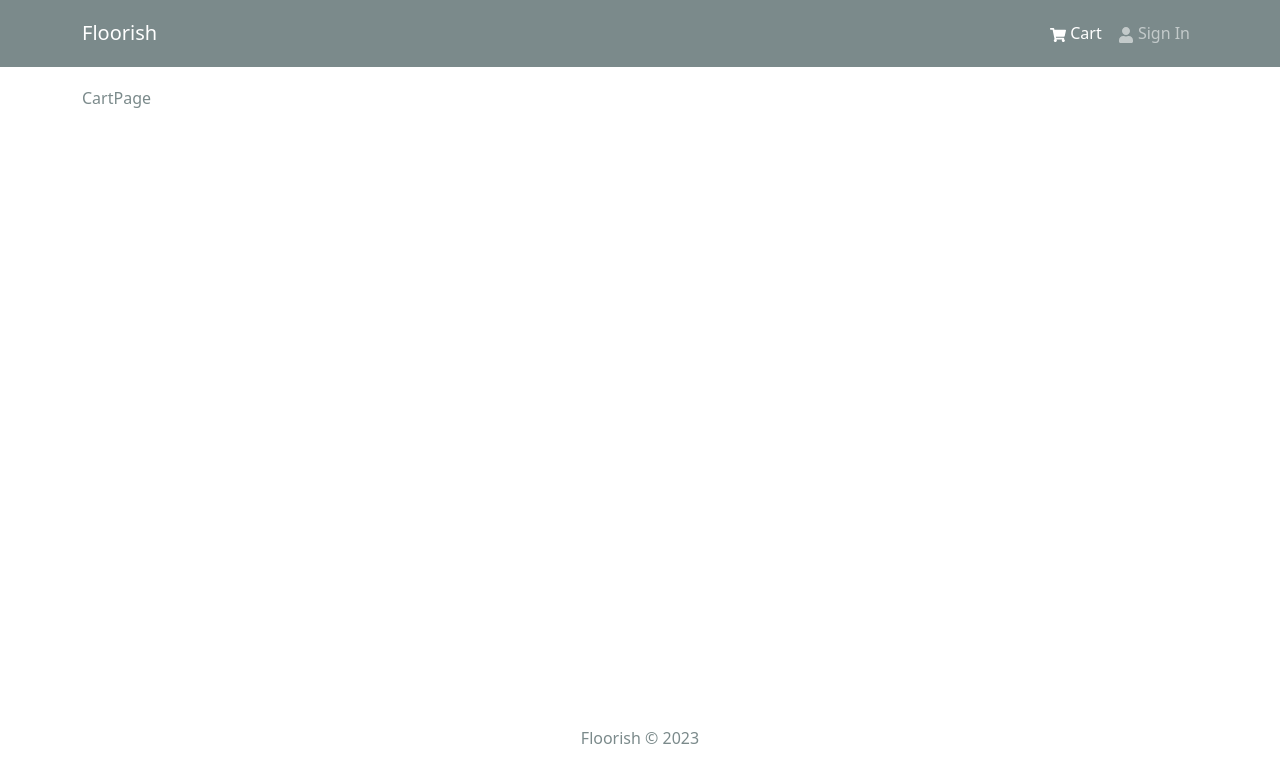
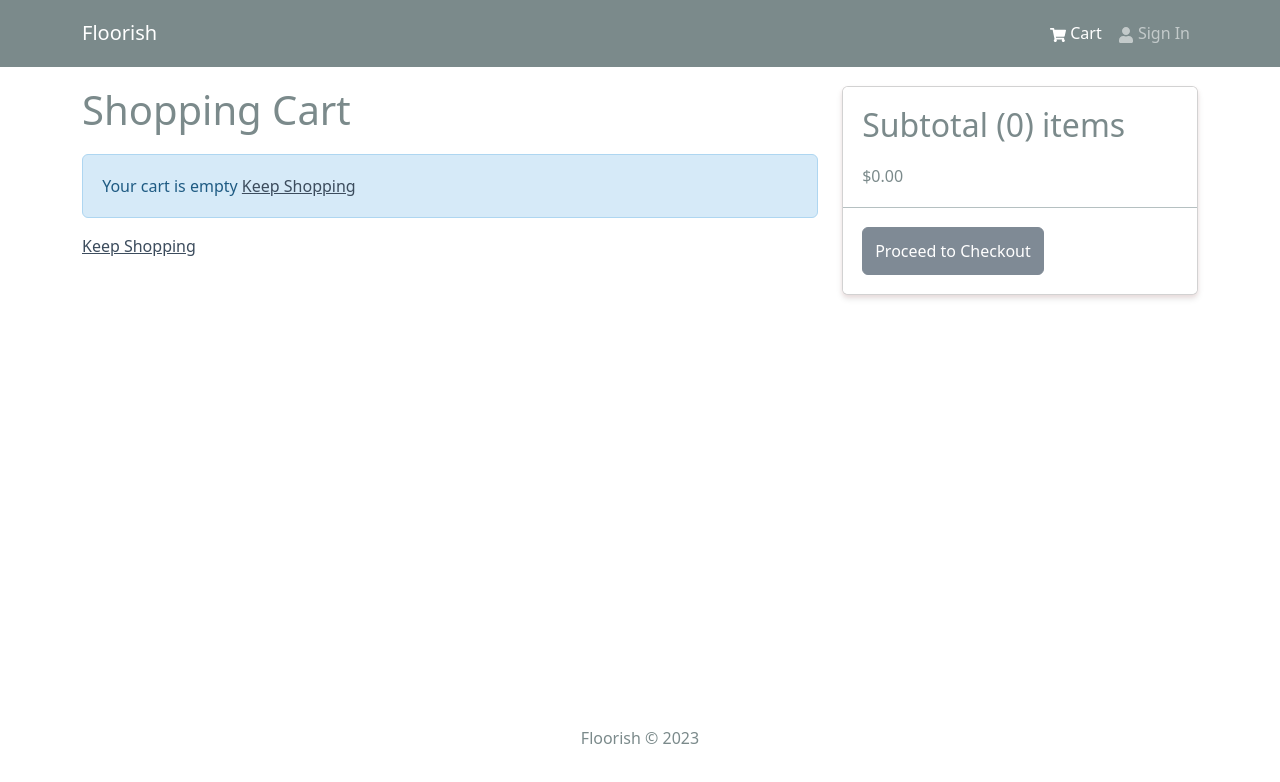
Before and after one commit to vsalter/floorish-react-app, a React (Create React App) app in the folder frontend/: page /cart in a window 1280 px wide. Shown: the top 782 px of the page. Built offline with nearby package versions, Linux system fonts and the light colour scheme.

Commit message:
added removeFromCart reducer in cartSlice. added proceed to checkout button, subtotal card, delete item functionality, and update quantity fuctionality to cartPage

```diff
--- a/frontend/src/pages/CartPage.jsx
+++ b/frontend/src/pages/CartPage.jsx
@@ -3,14 +3,89 @@ import { useDispatch, useSelector } from 'react-redux';
 import { Row, Col, ListGroup, Image, Form, Button, Card } from 'react-bootstrap';
 import { FaTrash } from 'react-icons/fa';
 import Message from '../components/Message';
+import { addToCart, removeFromCart } from '../slices/cartSlice';
 
 
 const CartPage = () => {
     const navigate = useNavigate();
     const dispatch = useDispatch();
 
+    const cart = useSelector((state) => state.cart);
+    const { cartItems } = cart;
+
+    const addToCartHandler = async (product, qty) => {
+        dispatch(addToCart({...product, qty }));
+    };
+
+    const removeFromCartHandler = async (id) => {
+        dispatch(removeFromCart(id));
+    };
+
+    const checkoutHandler = () => {
+        navigate('/login?redirect=/shipping');
+    };
+
     return (
-        <div>CartPage</div>
+        <Row>
+            <Col md={8}>
+                <h1 style={{ marginBottom: '20px' }}>Shopping Cart</h1>
+                { cartItems.length === 0 ? (
+                    <Message>
+                        Your cart is empty <Link to='/'>Keep Shopping</Link>
+                    </Message>
+                ) : (
+                    <ListGroup variant='flush'>
+                        { cartItems.map((item) => (
+                            <ListGroup.Item key={item._id}>
+                                <Row>
+                                    <Col md={2}>
+                                        <Image src={ item.image } alt={item.name} fluid rounded />
+                                    </Col>
+                                    <Col md={3}>
+                                        <Link to={`/product/${item._id}`}>{ item.name }</Link>
+                                    </Col>
+                                    <Col md={2}>
+                                        ${ item.price }
+                                    </Col>
+                                    <Col md={2}>
+                                        <Form.Control as='select' value={item.qty} onChange={(e) => addToCartHandler(item, Number(e.target.value))}>
+                                                {[...Array(item.countInStock).keys()].map((x) => (
+                                                    <option key={ x + 1 } value={ x + 1}>
+                                                        { x + 1 }
+                                                    </option>
+                                                )) }
+                                        </Form.Control>
+                                    </Col>
+                                    <Col md={2}>
+                                        <Button type='button' variant='light' onClick={ () => removeFromCartHandler(item._id)}>
+                                            <FaTrash />
+                                        </Button>
+                                    </Col>
+                                </Row>
+                            </ListGroup.Item>
+                        ))}
+                    </ListGroup>
+                ) }
+                <Link to='/'>Keep Shopping</Link>
+            </Col>
+            <Col md={4}>
+                <Card>
+                    <ListGroup variant='flush'>
+                        <ListGroup.Item>
+                            <h2>
+                                Subtotal ({ cartItems.reduce((acc, item) => acc + item.qty, 0)}) items
+                            </h2>
+                            ${ cartItems.reduce((acc, item) => acc + item.qty * item.price, 0).toFixed(2) }
+                        </ListGroup.Item>
+                        <ListGroup.Item>
+                            <Button type='button' className='btn-block' disabled={ cartItems.length === 0} onClick={ checkoutHandler }>
+                                Proceed to Checkout
+                            </Button>
+                        </ListGroup.Item>
+                    </ListGroup>
+                </Card>
+            </Col>
+        </Row>
     )
 }
 
--- a/frontend/src/slices/cartSlice.js
+++ b/frontend/src/slices/cartSlice.js
@@ -19,10 +19,15 @@ const cartSlice = createSlice({
             }
 
             return updateCart(state);
+        },
+        removeFromCart: (state, action) => {
+            state.cartItems = state.cartItems.filter((x) => x._id !== action.payload);
+
+            return updateCart(state);
         }
     },
 });
 
-export const { addToCart } = cartSlice.actions;
+export const { addToCart, removeFromCart } = cartSlice.actions;
 
 export default cartSlice.reducer;
```
